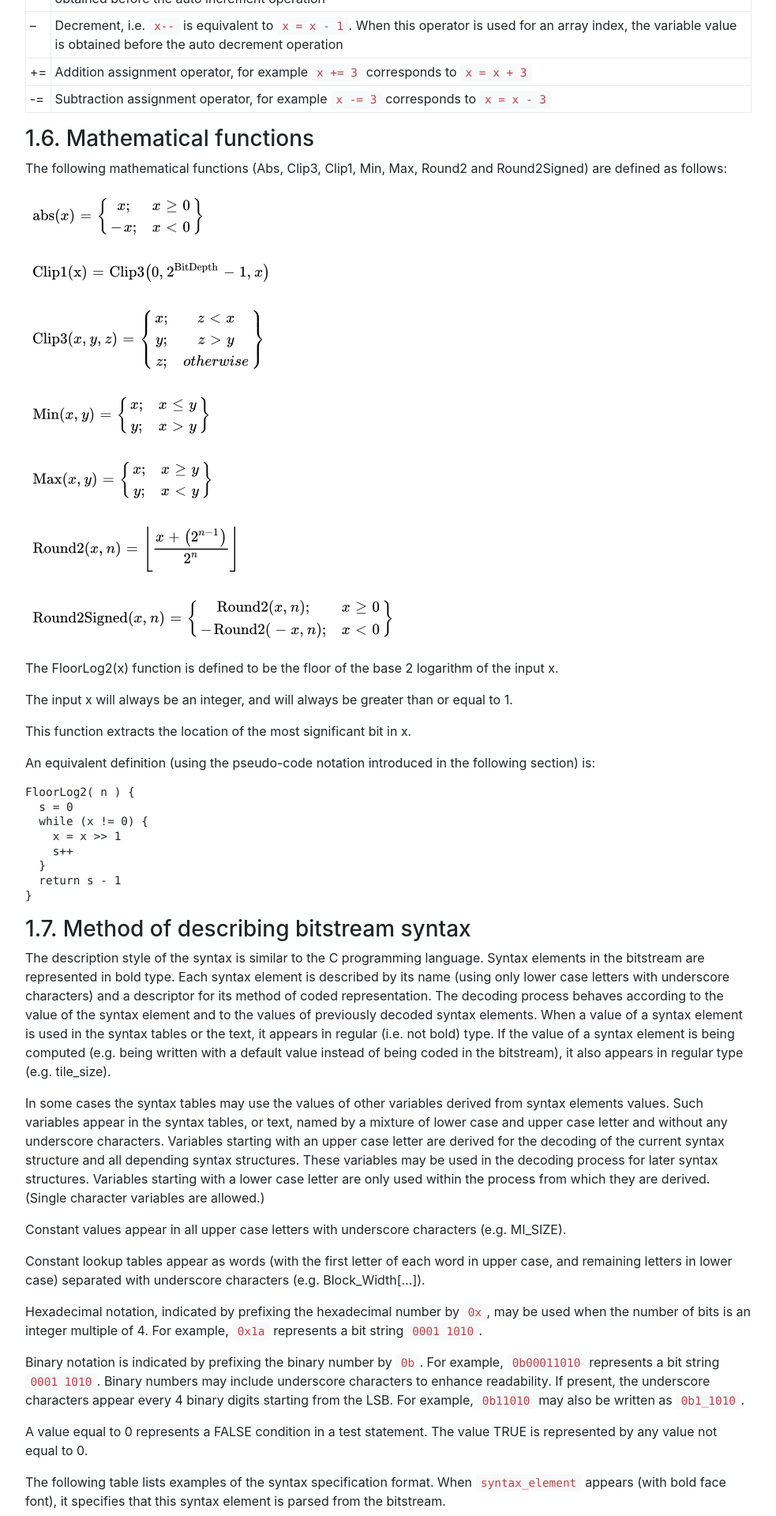
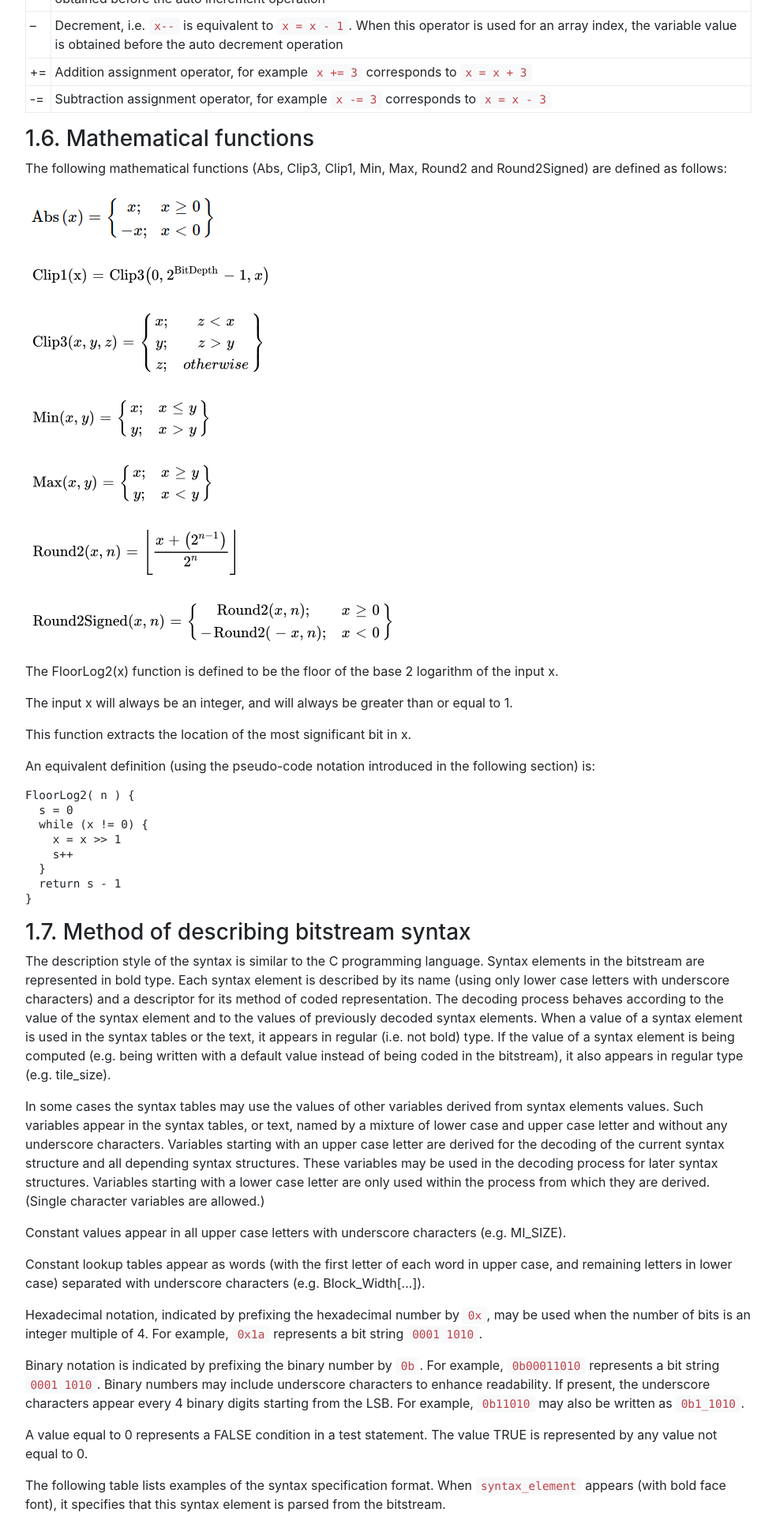
Before and after one commit to AOMediaCodec/av1-spec, a Jekyll site: the page built from 04.conventions.md, in a window 1280 px wide. Shown: the part 1525-3445 px from the top of the page at 79% size, without its empty margins (53-1036 px from the left). Built offline with Jekyll 4.4.1, drawn with Linux system fonts in a browser that asks for light colours; nearby versions of some CDN libraries; our own code applies the rules of GitHub Pages for plain Markdown files.

Commit message:
Correct Abs function bitmap (PNG) to use upper "A".

```diff
--- a/04.conventions.md
+++ b/04.conventions.md
@@ -83,7 +83,7 @@ the variable is less than or equal to `(1 << (x-1))-1`.
 The following mathematical functions (Abs, Clip3, Clip1, Min, Max, Round2
 and Round2Signed) are defined as follows:
 
-<img src="assets/images/formula-abs.svg.png" class=".img-fluid" alt="">
+<img src="assets/images/formula-abs.corrected.png" class=".img-fluid" alt="">
 
 <img src="assets/images/formula-clip1.svg.png" class=".img-fluid" alt="">
 
```
Also changed, not shown: assets/images/formula-abs.corrected.png (added).
